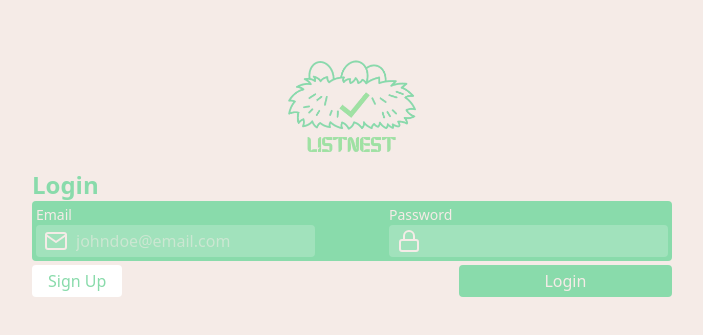
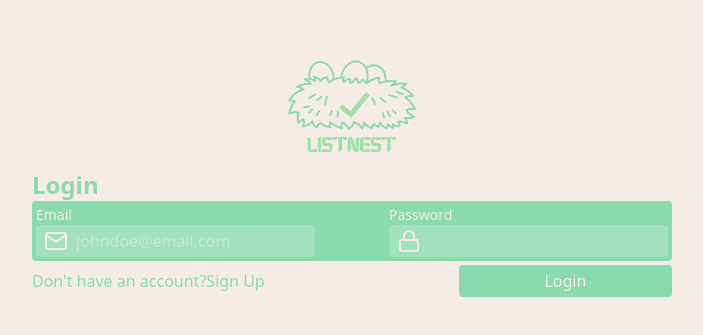
Before and after one commit to jgarcia4444/list-nest, a React (Create React App) app: page / in a window 1280 px wide. Shown: the part 231-566 px from the top of the page, without its empty margins (288-991 px from the left). Built offline with nearby package versions, Linux system fonts and the light colour scheme.

Commit message:
Changed the other page button to text. So there can be a detailed message.

```diff
--- a/src/components/UserAuth.jsx
+++ b/src/components/UserAuth.jsx
@@ -21,11 +21,21 @@ const UserAuth = ({UserInfo, createUser, AuthControl, loginUser, addError}) => {
 
     const [login, setLogin] = useState(true);
 
-    const otherPageButton = (
-        <button onClick={() => setLogin(!login)} className="text-primary-green bg-white py-1 px-4 rounded hover:cursor-pointer transition-all duration-300 hover:scale-105">
-            {login === true ? "Sign Up": "Login"}
-        </button>
-    )
+    const otherPageButton = () => {
+        const messageText = login === true ? "Don't have an account?" : "Already have an account?";
+        const buttonText = login === true ? "Sign Up" : "Login";
+
+        return (
+            <div className="flex flex-row">
+                <div className="">{messageText}</div>
+                <div onClick={() => setLogin(!login)} className="">{buttonText}</div>
+            </div>
+        )
+
+        // <button onClick={() => setLogin(!login)} className="text-primary-green bg-white py-1 px-4 rounded hover:cursor-pointer transition-all duration-300 hover:scale-105">
+        //     {login === true ? "Sign Up": "Login"}
+        // </button>
+    }
 
 
     const loader = <FiLoader color={"#fff"} size={24} className="animate-spin" />
@@ -202,7 +212,7 @@ const UserAuth = ({UserInfo, createUser, AuthControl, loginUser, addError}) => {
             </div>
             <AuthForm login={login} />
             <div className="w-1/2 flex flex-row items-center justify-between mt-1">
-                {otherPageButton}
+                {otherPageButton()}
                 {submitButton}
             </div>
         </div>
```
